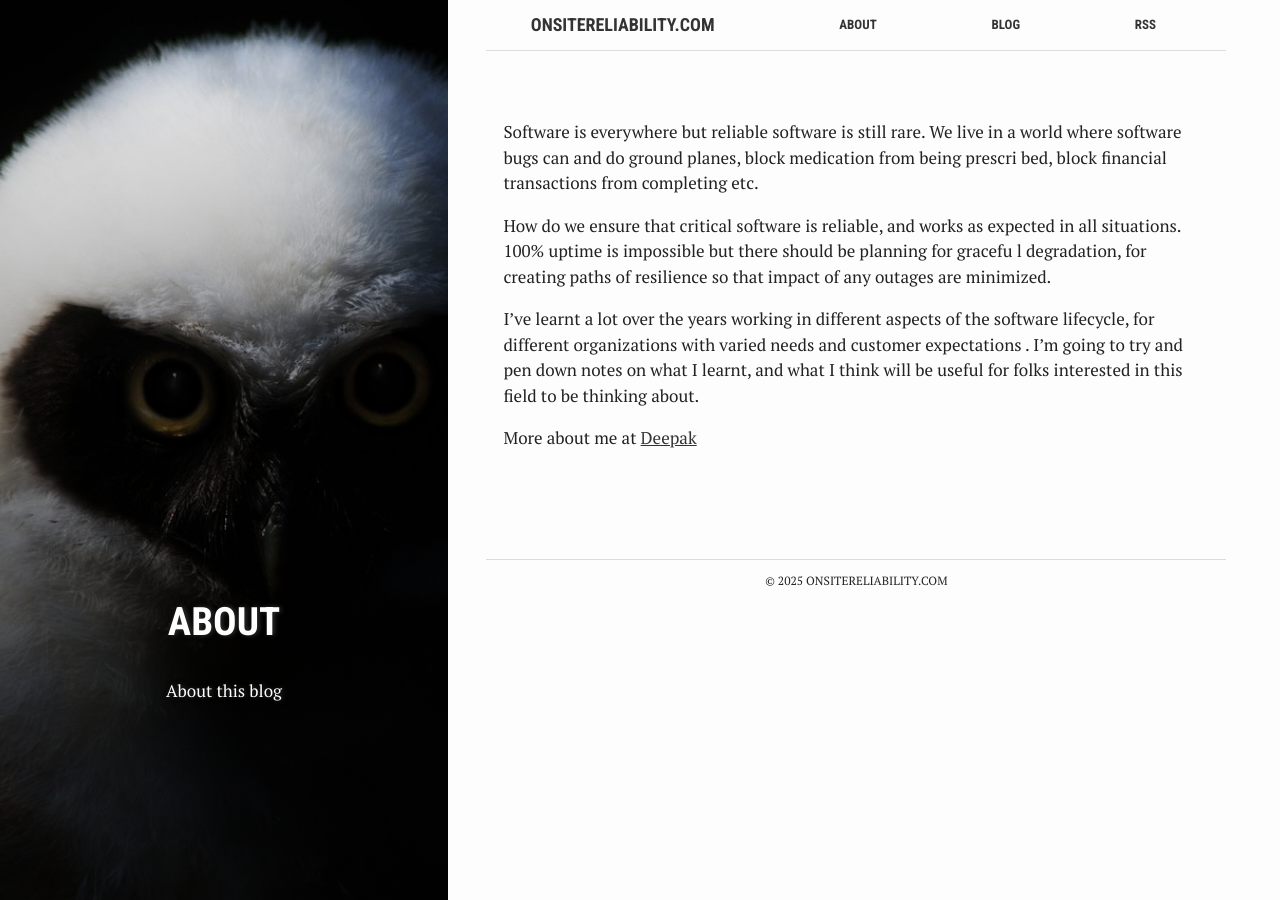
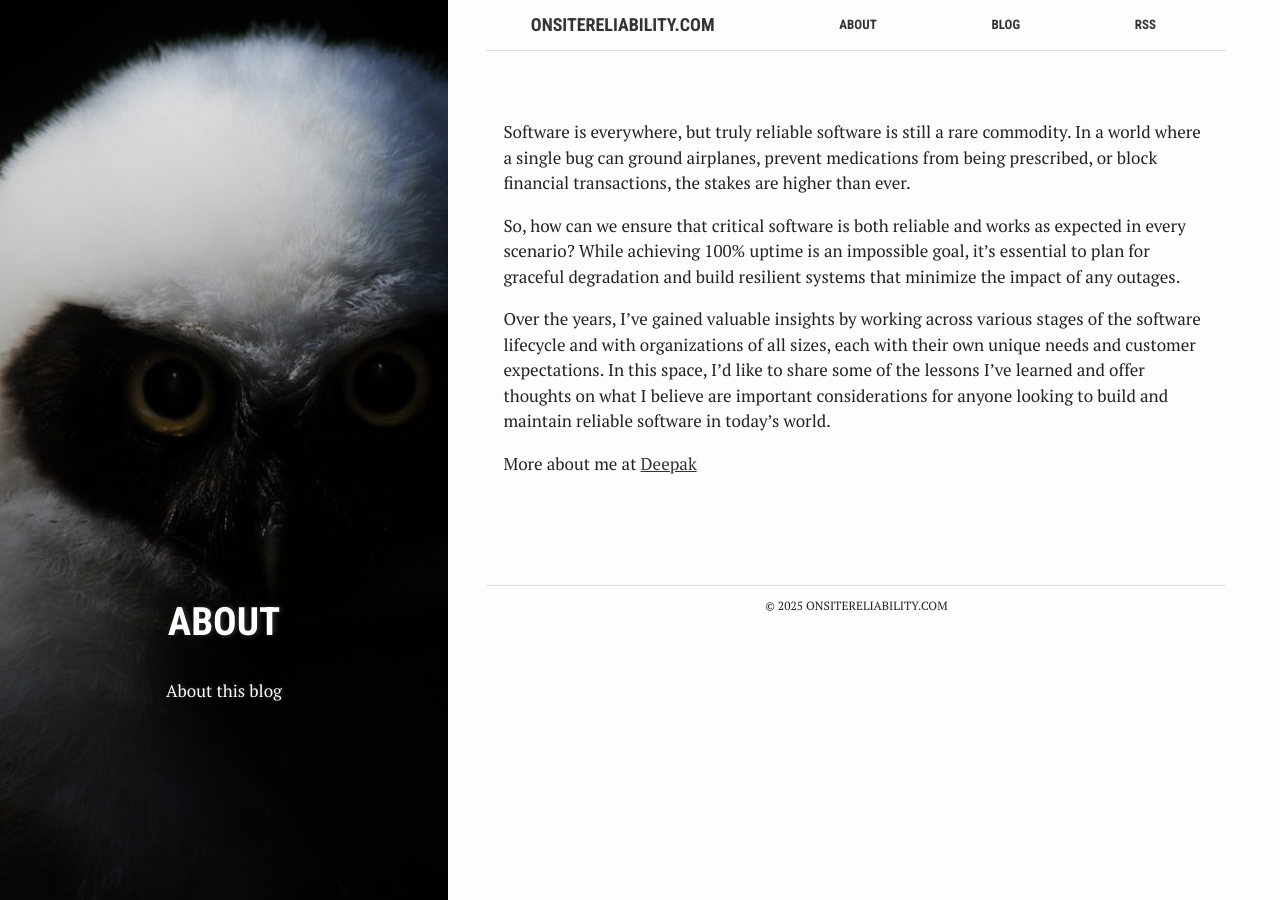
Before and after one commit to qapage/qapage.github.io, a Jekyll site: the page built from about.md, in a window 1280 px wide. Built offline with Jekyll 4.4.1, drawn with Linux system fonts in a browser that asks for light colours.

Commit message:
Updated about and index with new verbiage

```diff
--- a/about.md
+++ b/about.md
@@ -8,13 +8,10 @@ summary: "About this blog"
 active: about
 ---
 
-Software is everywhere but reliable software is still rare. We live in a world where software bugs can and do ground planes, block medication from being prescri
-bed, block financial transactions from completing etc.
+Software is everywhere, but truly reliable software is still a rare commodity. In a world where a single bug can ground airplanes, prevent medications from being prescribed, or block financial transactions, the stakes are higher than ever.
 
-How do we ensure that critical software is reliable, and works as expected in all situations. 100% uptime is impossible but there should be planning for gracefu
-l degradation, for creating paths of resilience so that impact of any outages are minimized.
+So, how can we ensure that critical software is both reliable and works as expected in every scenario? While achieving 100% uptime is an impossible goal, it’s essential to plan for graceful degradation and build resilient systems that minimize the impact of any outages.
 
-I've learnt a lot over the years working in different aspects of the software lifecycle, for different organizations with varied needs and customer expectations
-. I'm going to try and pen down notes on what I learnt, and what I think will be useful for folks interested in this field to be thinking about.
+Over the years, I’ve gained valuable insights by working across various stages of the software lifecycle and with organizations of all sizes, each with their own unique needs and customer expectations. In this space, I’d like to share some of the lessons I’ve learned and offer thoughts on what I believe are important considerations for anyone looking to build and maintain reliable software in today’s world.
 
 More about me at [Deepak](https://www.linkedin.com/in/deepakbhaskaran/)
```
Also changed, not shown: index.html (+4 -4 lines).
